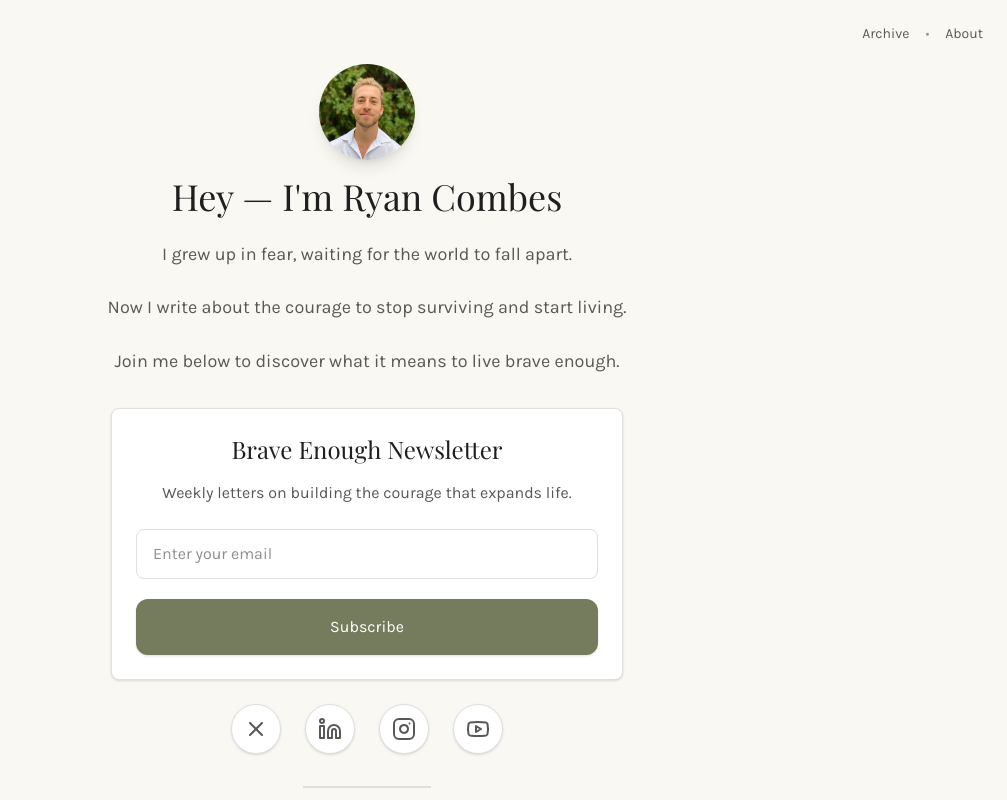
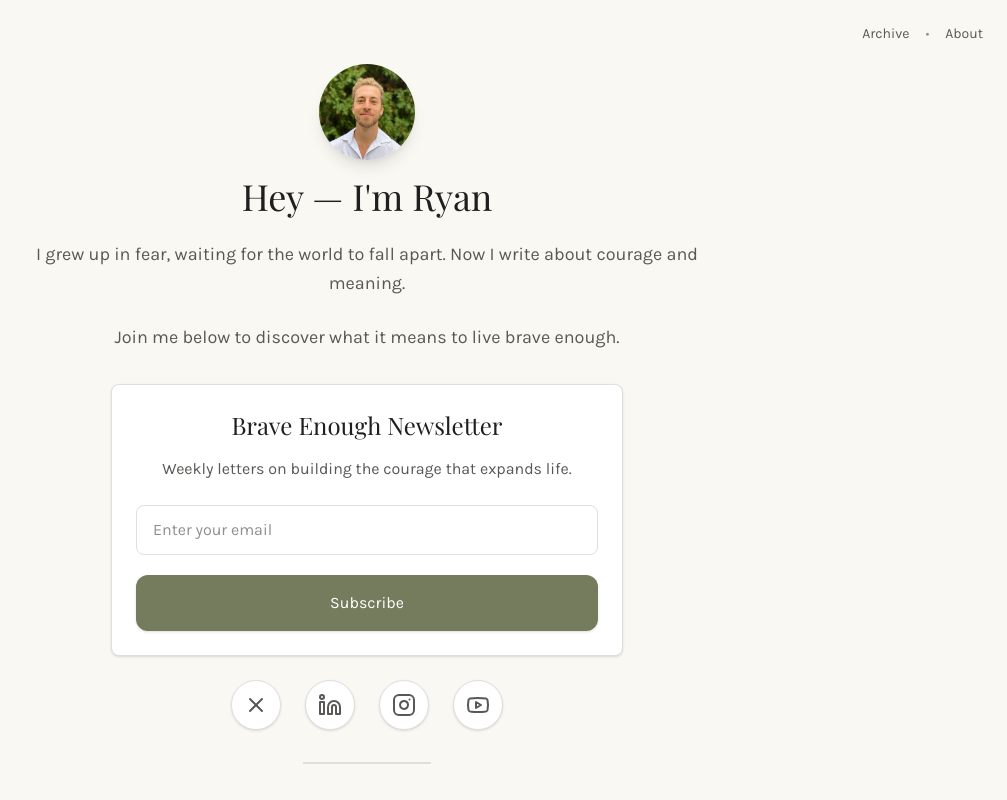
Before and after one commit to ryan1499/ryancombes.com, a Next.js app: page / in a window 1280 px wide. Shown: the top 800 px of the page, without its empty margins (273-1280 px from the left). Built offline with nearby package versions, Linux system fonts and the light colour scheme; no server answers; a web font is replaced by a local one.

Commit message:
Update page.tsx
Change hero copy

```diff
--- a/src/app/page.tsx
+++ b/src/app/page.tsx
@@ -124,15 +124,12 @@ export default function Home() {
             </div>
 
             <h1 className="text-3xl md:text-4xl font-playfair font-normal mb-6 text-brand-dark">
-              Hey — I&apos;m Ryan Combes
+              Hey — I&apos;m Ryan
             </h1>
 
             <p className="text-base md:text-lg max-w-2xl mx-auto leading-relaxed font-normal mb-6 text-brand-muted">
-	I grew up in fear, waiting for the world to fall apart.
+	I grew up in fear, waiting for the world to fall apart. Now I write about courage and meaning.
             </p>
-	    <p className="text-base md:text-lg max-w-2xl mx-auto leading-relaxed font-normal mb-6 text-brand-muted">
-Now I write about the courage to stop surviving and start living.
-</p>
 
             <p className="text-base md:text-lg max-w-2xl mx-auto leading-relaxed font-normal text-brand-muted">
 Join me below to discover what it means to live brave enough.
```
